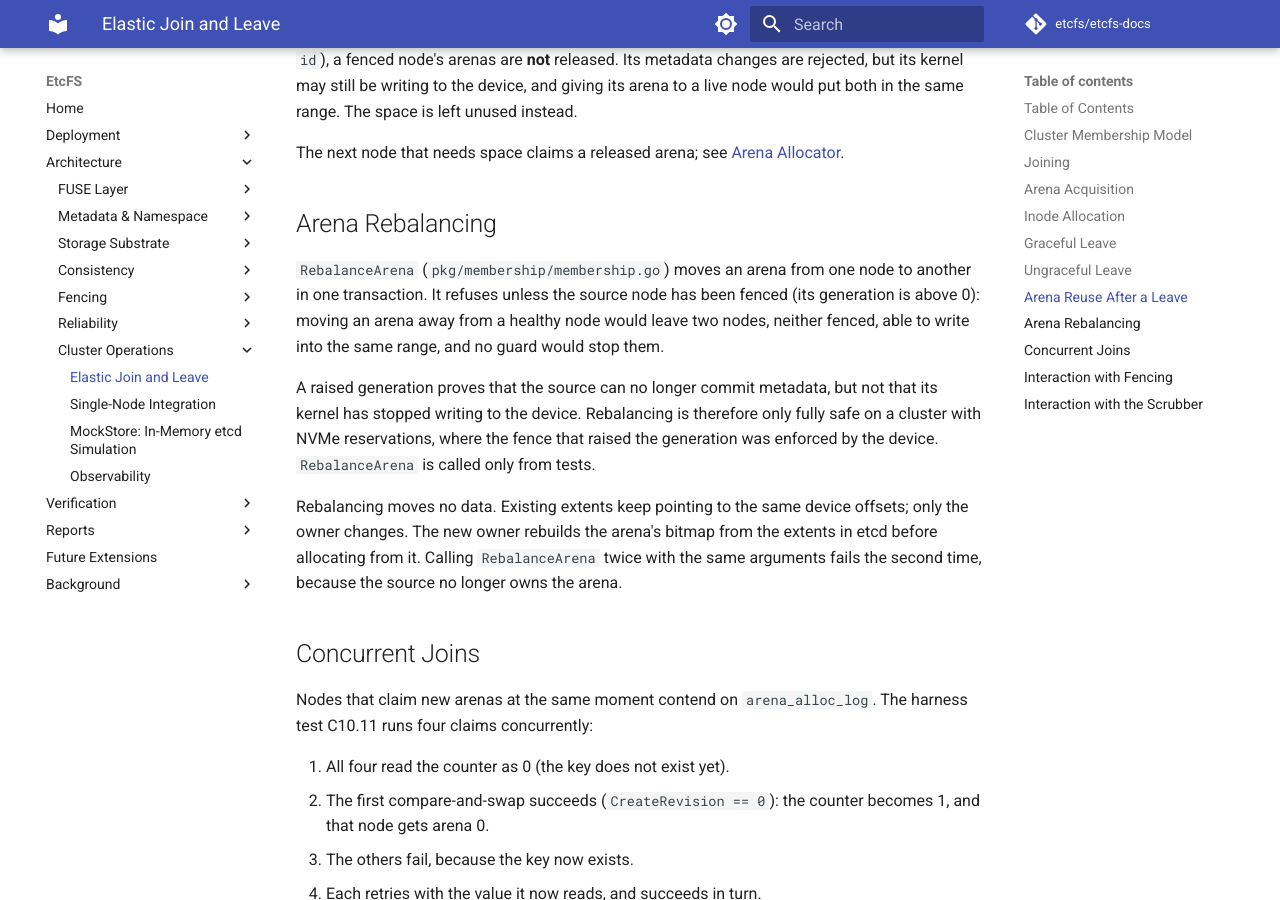
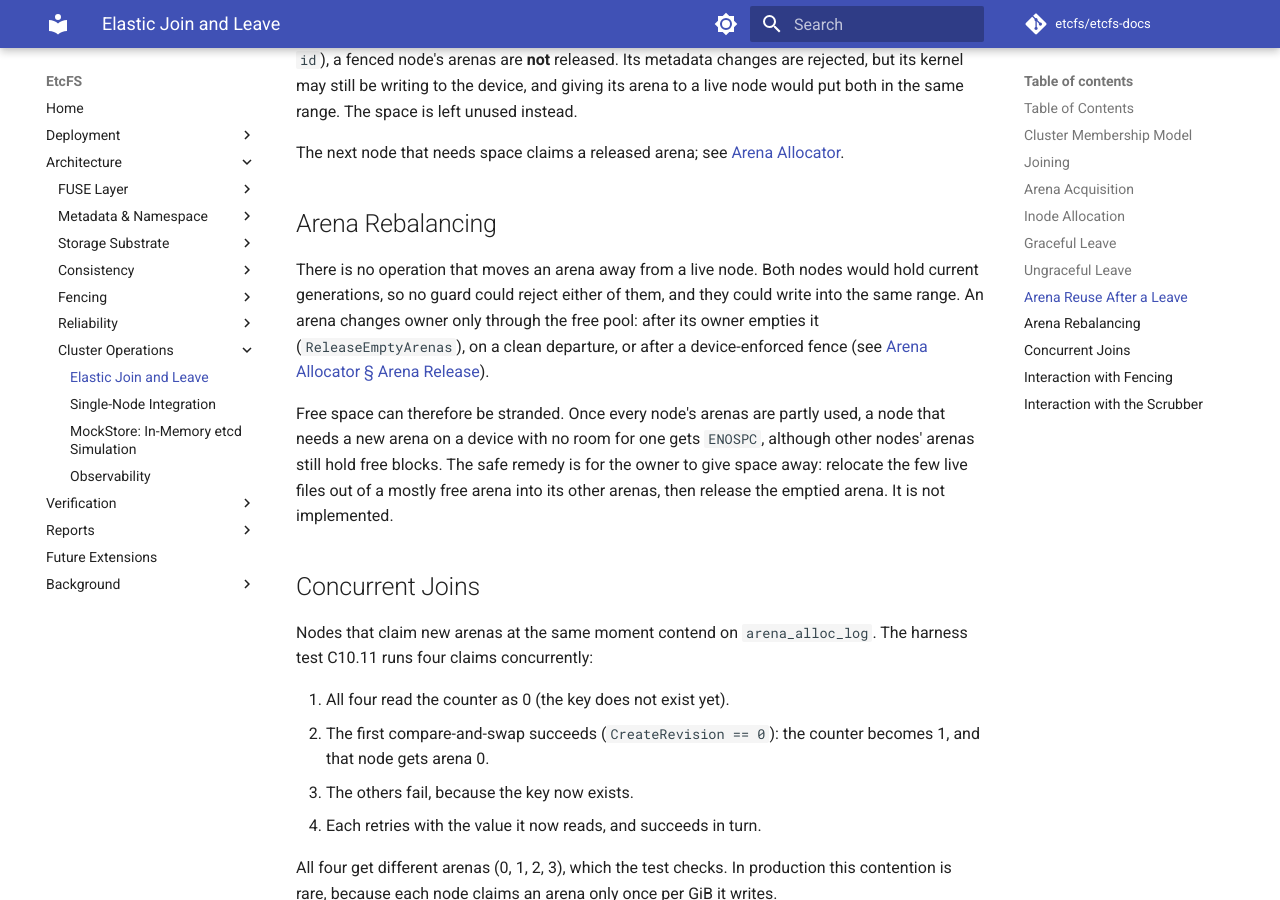
Before and after one commit to etcfs/etcfs-docs, an MkDocs documentation site: the page built from docs/architecture/cluster-ops/elastic-join-leave.md, in a window 1280 px wide and 900 px high, scrolled down 4131 px. Built offline with MkDocs 1.6.1 and Material for MkDocs 9.7.7, drawn with Linux system fonts in a browser that asks for light colours; comment, search, counter and statistics services are not loaded.

Commit message:
docs(arena): stated that arenas never leave a live node and that free space can strand

```diff
--- a/docs/architecture/cluster-ops/elastic-join-leave.md
+++ b/docs/architecture/cluster-ops/elastic-join-leave.md
@@ -186,23 +186,19 @@ The next node that needs space claims a released arena; see
 
 ## Arena Rebalancing
 
-`RebalanceArena` (`pkg/membership/membership.go`) moves an arena from one node to
-another in one transaction. It refuses unless the source node has been fenced
-(its generation is above 0): moving an arena away from a healthy node would
-leave two nodes, neither fenced, able to write into the same range, and no
-guard would stop them.
+There is no operation that moves an arena away from a live node. Both nodes
+would hold current generations, so no guard could reject either of them, and
+they could write into the same range. An arena changes owner only through the
+free pool: after its owner empties it (`ReleaseEmptyArenas`), on a clean
+departure, or after a device-enforced fence (see
+[Arena Allocator § Arena Release](../storage/arena-allocator.md#arena-release)).
 
-A raised generation proves that the source can no longer commit metadata, but
-not that its kernel has stopped writing to the device. Rebalancing is therefore
-only fully safe on a cluster with NVMe reservations, where the fence that raised
-the generation was enforced by the device. `RebalanceArena` is called only from
-tests.
-
-Rebalancing moves no data. Existing extents keep pointing to the same device
-offsets; only the owner changes. The new owner rebuilds the arena's bitmap from
-the extents in etcd before allocating from it. Calling `RebalanceArena` twice
-with the same arguments fails the second time, because the source no longer owns
-the arena.
+Free space can therefore be stranded. Once every node's arenas are partly used,
+a node that needs a new arena on a device with no room for one gets `ENOSPC`,
+although other nodes' arenas still hold free blocks. The safe remedy is for the
+owner to give space away: relocate the few live files out of a mostly free
+arena into its other arenas, then release the emptied arena. It is not
+implemented.
 
 ## Concurrent Joins
 
```
Also changed, not shown: docs/architecture/storage/kleppmann-stale-write-analysis.md (+1 -10 lines), docs/design-decisions.md (+11 -4 lines).
